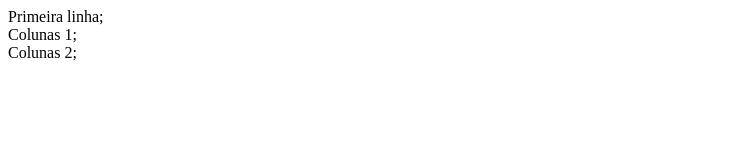
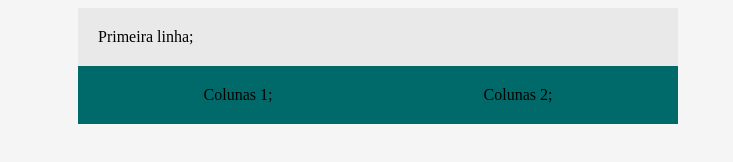
Before and after one commit to LauraMarDev/bootcamp-dev-jr-m1c2, a plain HTML site: page index.html in a window 1280 px wide. Shown: the whole page, without its empty margins (0-733 px from the left). Drawn offline with Linux system fonts and the light colour scheme.

Commit message:
closes #9 - Paleta de cores e CSS display flex

```diff
--- a/index.html
+++ b/index.html
@@ -4,13 +4,38 @@
     <meta charset="UTF-8">
     <meta name="viewport" content="width=device-width, initial-scale=1.0">
     <title>BootCamp DevJr - Sistema de Assinaturas</title>
+
+    <style>
+        body {
+            background-color: #F5F5F5;
+        }
+
+        .container {
+            background-color: #E9E9E9;
+            margin-left: 70px;
+            margin-right: 70px;
+            width: 600px;
+        }
+
+        .header {
+            padding: 20px;
+        }
+
+        .flex-container {
+            display: flex;
+            background-color: #006A6A;
+            justify-content: space-around;
+            padding: 20px;
+        }
+    </style>
+
 </head>
 <body>
-    <div>
-        <div>
+    <div class = "container">
+        <div class = "header">
             Primeira linha;
         </div>
-        <div>
+        <div class = "flex-container">
             <div>
                 Colunas 1;
             </div>
```
